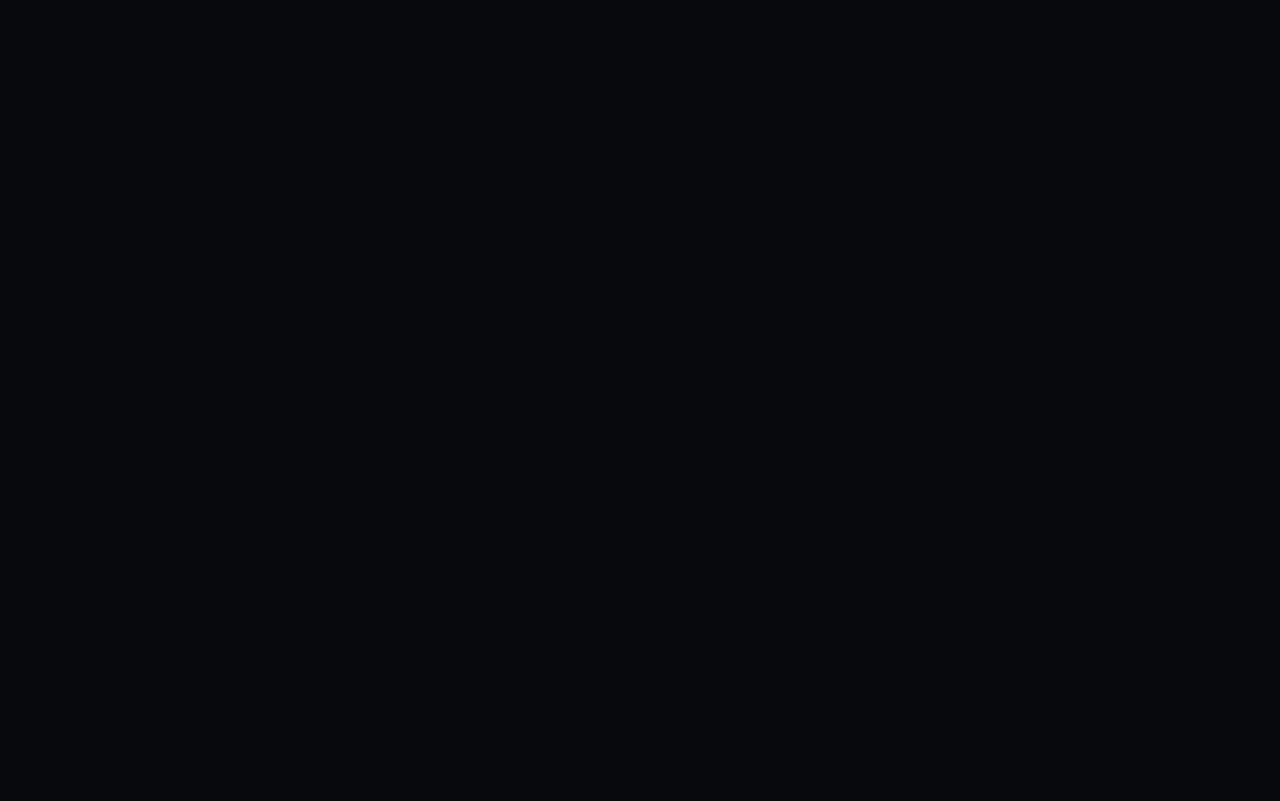
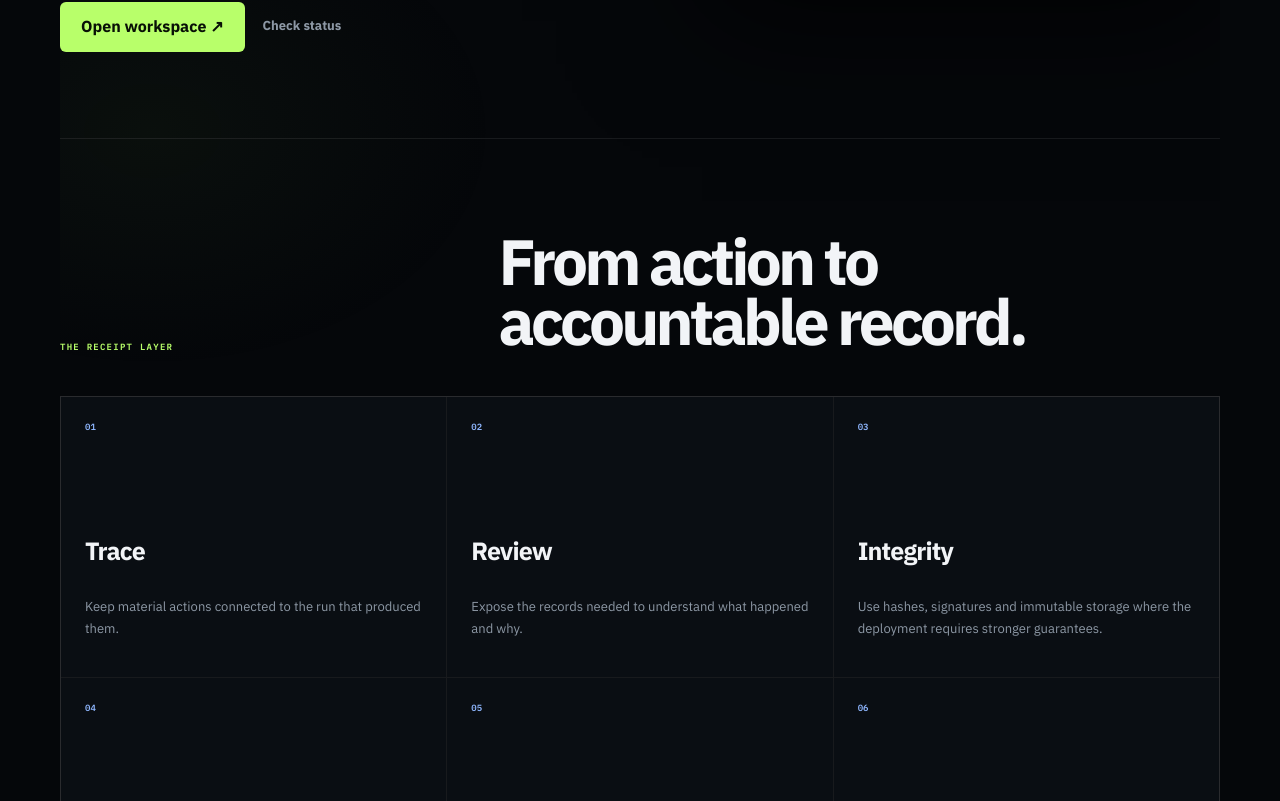
Before and after one commit to angellllkr-eng/mind-reply-core, a Next.js app in the folder apps/web-replycontrol/: page /evidence in a window 1280 px wide. Before the commit this address had no page. Shown: the part 739-1540 px from the top of the page. Before the commit the page ends 800 px from the top, so only its background shows below. Built offline with nearby package versions, Linux system fonts and the light colour scheme.

Commit message:
feat: build MindReply evidence frontend

```diff
--- /dev/null
+++ b/apps/web-replycontrol/app/evidence/page.tsx
@@ -0,0 +1,3 @@
+import { PlatformPage } from "../components/PlatformPage";
+const evidence=[["01","Trace","Keep material actions connected to the run that produced them."],["02","Review","Expose the records needed to understand what happened and why."],["03","Integrity","Use hashes, signatures and immutable storage where the deployment requires stronger guarantees."],["04","Release","Attach verification state to deployments instead of declaring success from UI state."],["05","Export","Package evidence for inspection, archival or handoff."],["06","Ownership","Make the accountable actor explicit for sensitive operations."]];
+export default function EvidenceRoute(){return <PlatformPage eyebrow="EVIDENCE / PROOFLINE" title={<>Every consequential action<br/><em>leaves a receipt.</em></>} lead="MindReply makes operational evidence a first-class product surface for review, release and recovery."><section className="mc-section"><div className="mc-section-head"><span>THE RECEIPT LAYER</span><h2>From action to accountable record.</h2></div><div className="mc-rail">{evidence.map(([n,t,d])=><article className="mc-module" key={n}><span className="num">{n}</span><h3>{t}</h3><p>{d}</p></article>)}</div></section><section className="mc-section"><div className="mc-console" style={{maxWidth:'900px'}}><div className="mc-console-top"><span>PROOFLINE / EVENT VIEW</span><b>TRACEABLE</b></div><div className="mc-console-main"><div className="mc-verdict"><strong>Intent → action → result → record.</strong><span>VISIBLE</span></div><div className="mc-lanes"><div className="mc-lane"><span>Actor</span><div className="mc-lane-bar"><i style={{width:'100%'}}/></div><b>IDENTIFIED</b></div><div className="mc-lane"><span>Result</span><div className="mc-lane-bar"><i style={{width:'95%'}}/></div><b>RECORDED</b></div><div className="mc-lane"><span>Release</span><div className="mc-lane-bar"><i style={{width:'90%'}}/></div><b>VERIFIED</b></div></div></div></div></section></PlatformPage>}
```
